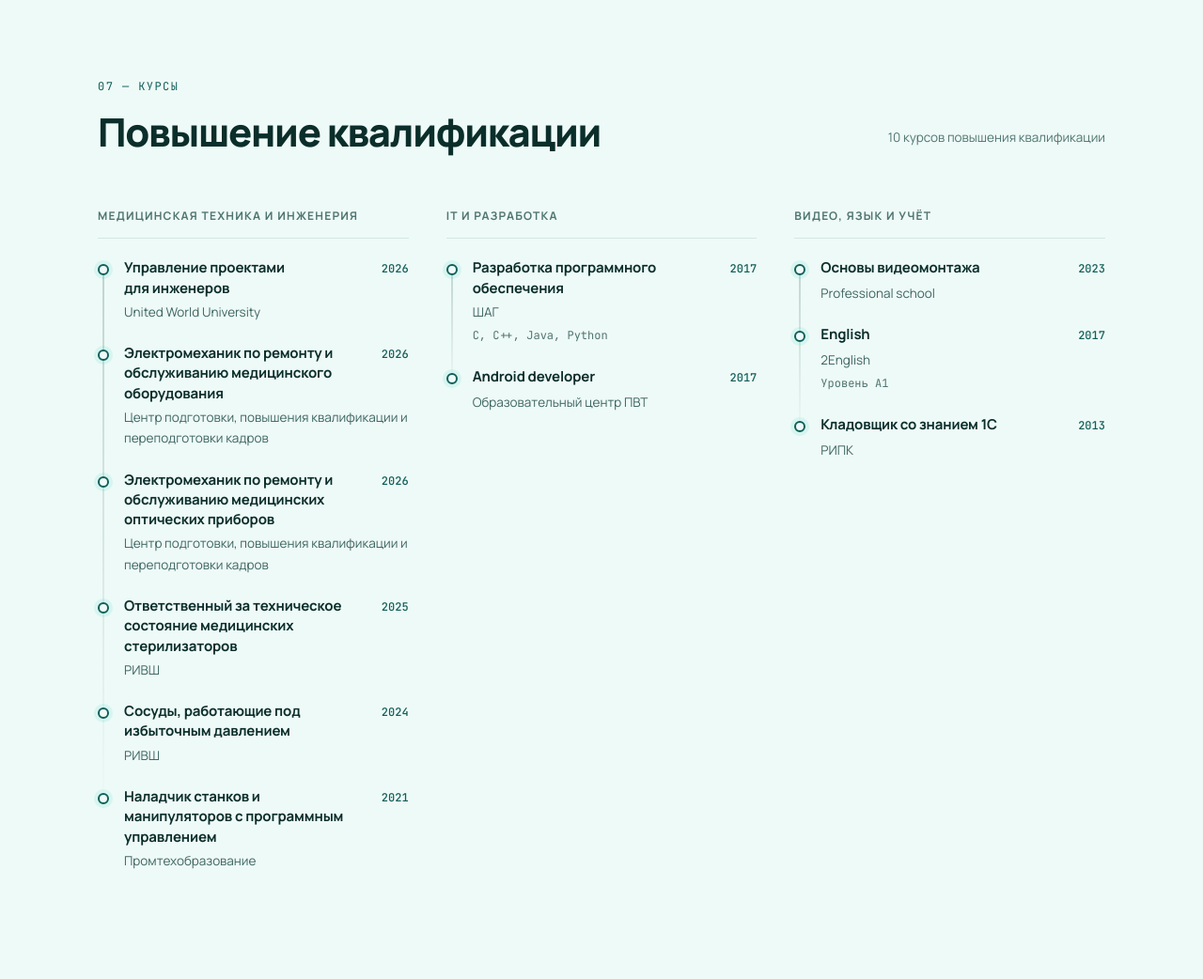
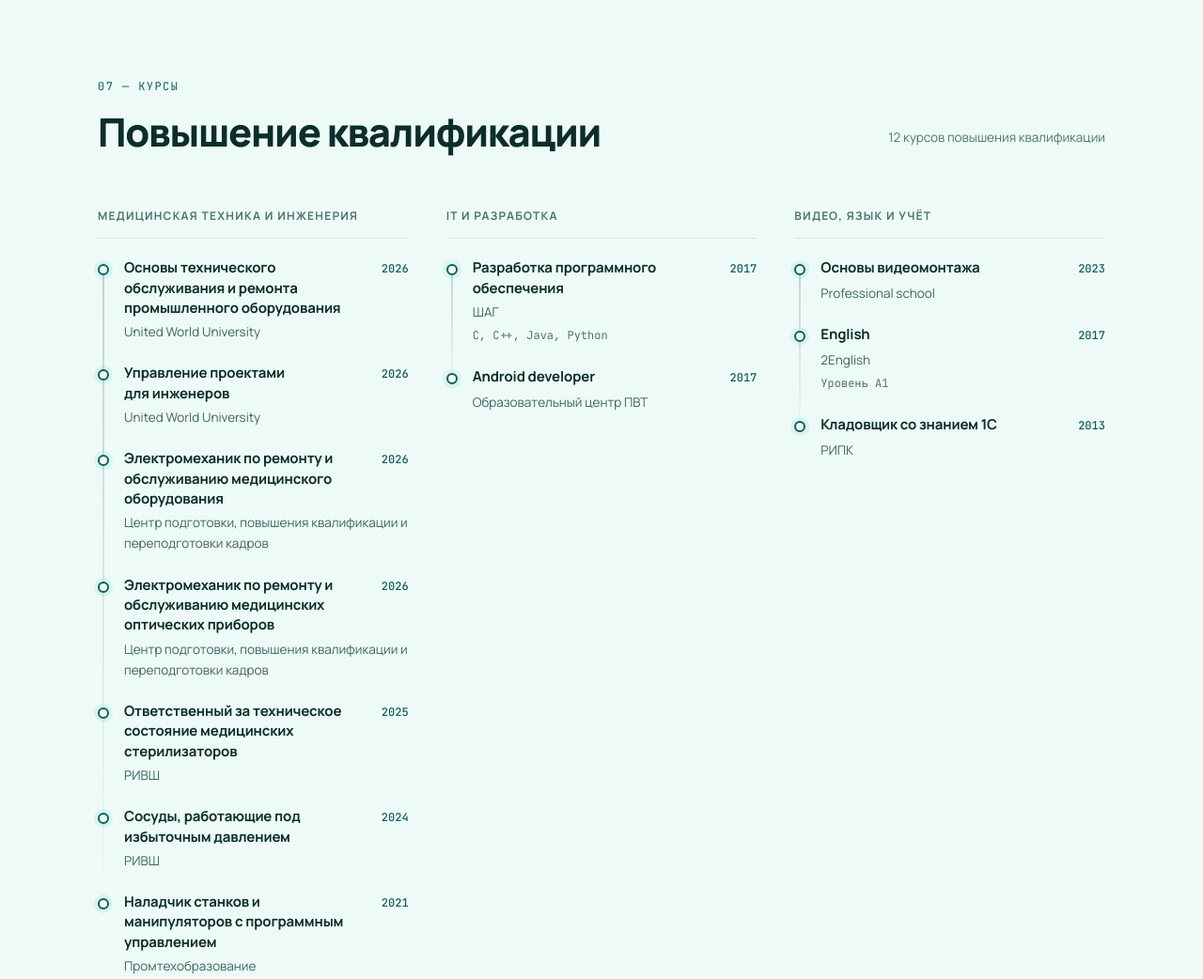
Before and after one commit to NoovosadovPavel/portfolio, a plain HTML site: page index.html in a window 1280 px wide. Shown: the part 9600-10642 px from the top of the page at 94% size. Drawn offline with Linux system fonts and the light colour scheme.

Commit message:
feat: add technical maintenance course to education
- add «Основы технического обслуживания и ремонта промышленного оборудования» course (United World University, 2026) to education section
- update course count to 12

```diff
--- a/index.html
+++ b/index.html
@@ -802,13 +802,21 @@
             <span class="section__kicker">07 — Курсы</span>
             <h2 class="section__title">Повышение квалификации</h2>
           </div>
-          <p class="section__note">10 курсов повышения квалификации</p>
+          <p class="section__note">12 курсов повышения квалификации</p>
         </div>
 
         <div class="edu">
           <div class="edu__group reveal">
             <h3 class="edu__title">Медицинская техника и инженерия</h3>
             <ul class="timeline">
+              <li class="tl-item">
+                <div class="tl-item__head">
+                  <h4 class="tl-item__name">Основы технического обслуживания и ремонта промышленного оборудования</h4>
+                  <span class="tl-item__year">2026</span>
+                </div>
+                <p class="tl-item__org">United World University</p>
+              </li>
+
               <li class="tl-item">
                 <div class="tl-item__head">
                   <h4 class="tl-item__name">Управление проектами для инженеров</h4>
```
